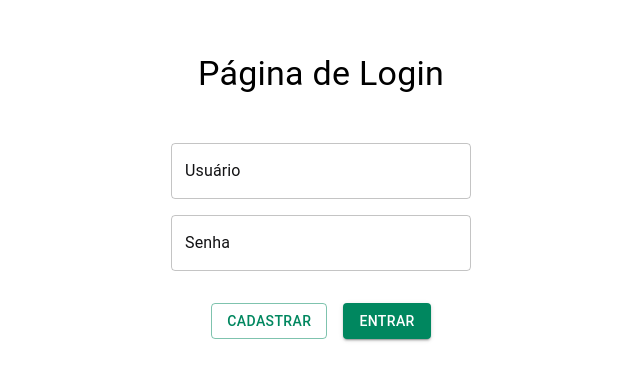
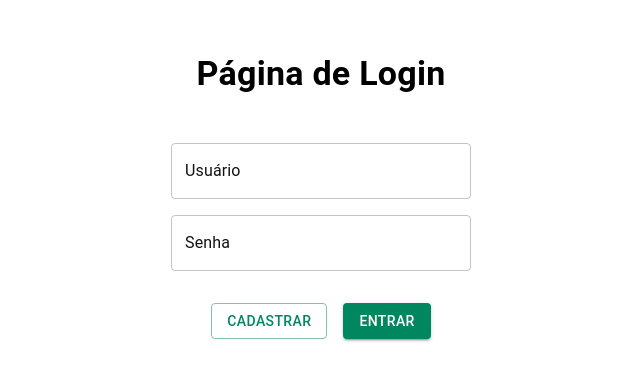
Before and after one commit to FelipeAnversa/projetoFigma, a React (Vite) app in the folder my-react-app/: page / in a window 1280 px wide. Shown: the part 140-520 px from the top of the page, without its empty margins (319-959 px from the left). Built offline with nearby package versions, Linux system fonts and the light colour scheme.

Commit message:
🛠 Refatorar: reduzir tempo de espera em cadastros e melhorar estilo do título na página de login

```diff
--- a/my-react-app/src/importantes/Cadastro.jsx
+++ b/my-react-app/src/importantes/Cadastro.jsx
@@ -37,7 +37,7 @@ export default function Cadastro({ dadosLogin, onCadastroSucesso }) {
 
             setTimeout(() => {
                 handleClose();
-            }, 2000);
+            }, 1000);
         }
     };
 
--- a/my-react-app/src/visual/Login.jsx
+++ b/my-react-app/src/visual/Login.jsx
@@ -22,7 +22,7 @@ export default function Login() {
             setErro('');
             setTimeout(() => {
                 setLogado(true);
-            }, 1500);
+            }, 1000);
         } else {
             setErro('Usuário ou senha inválidos.');
             setSucesso('');
@@ -50,8 +50,8 @@ export default function Login() {
                     gap: 2,
                 }}
             >
-                <Typography variant="h4" component="div" sx={{ margin: '2rem' }}>
-                    Página de Login
+                <Typography variant="h4" component="div" sx={{ margin: '2rem', fontFamily: 'Roboto, sans-serif' }}>
+                    <b>Página de Login</b>
                 </Typography>
 
                 <TextField
```
